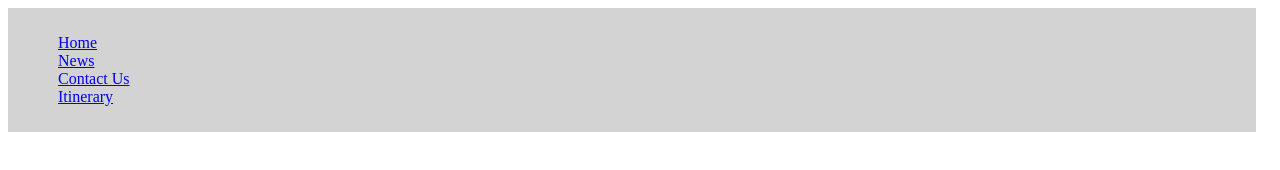
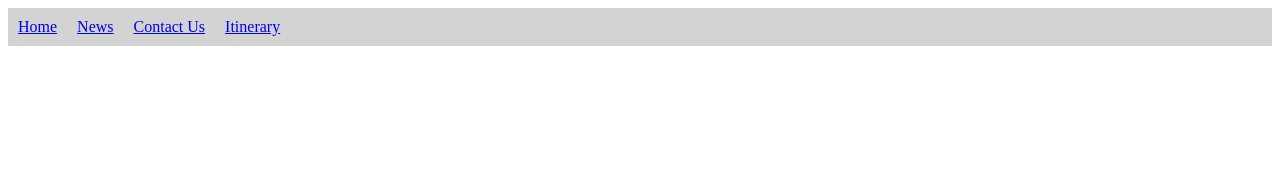
Before and after one commit to acciojob/navigate-in-style-avineshsharma, a website: page main.html in a window 1280 px wide. Drawn offline with Linux system fonts and the light colour scheme.

Commit message:
created a submission

```diff
--- a/styles.css
+++ b/styles.css
@@ -1,10 +1,15 @@
-/*  your css code here. If applicable */
-nav{
-	background-color: #D3D3D3;
-	padding:10px;
-	margin-right:1rem;
+nav {
+  background-color: #D3D3D3;
+  padding: 10px;
+}
 
+nav ul {
+  list-style-type: none;
+  padding-left: 0;
+  margin: 0;
 }
-ul{
-	list-style-type: none;
+
+nav ul li {
+  display: inline;
+  margin-right: 1rem;
 }
```
